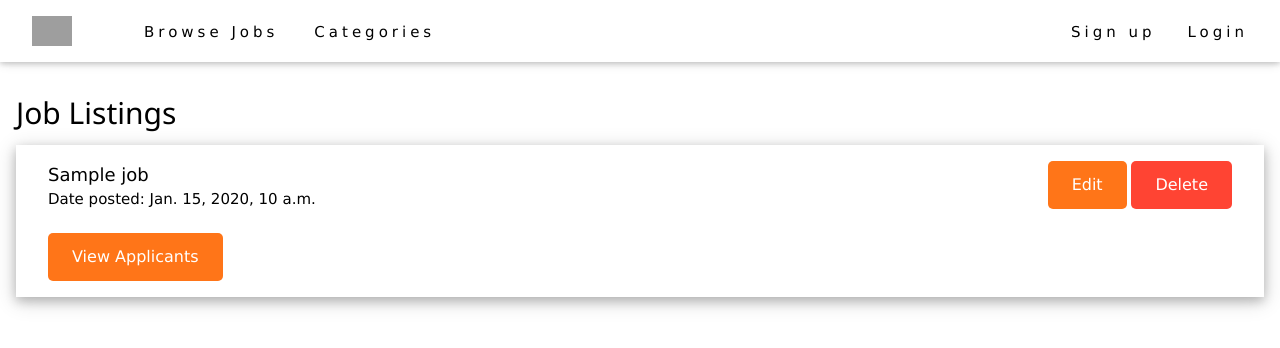
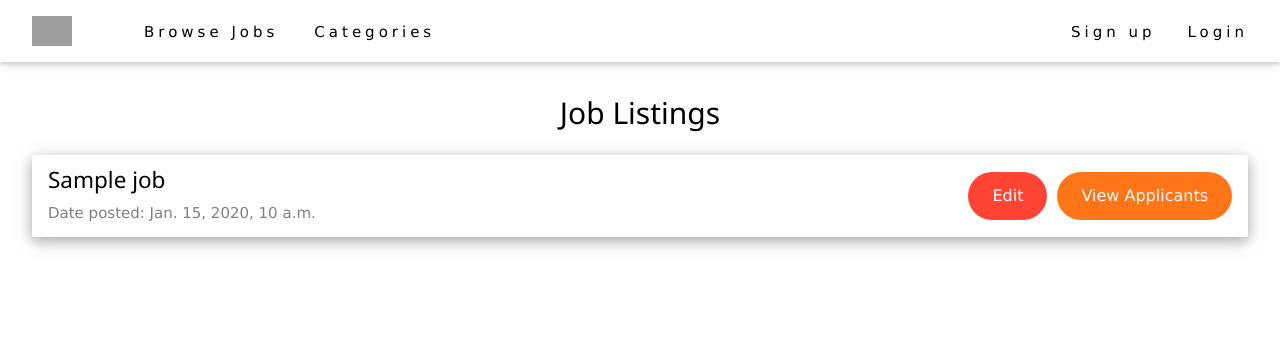
Before and after one commit to schin279/cashu, a Django app: template templates/employer/employer_jobs.html in a window 1280 px wide. Shown: the top 348 px of the page. Run offline with Django 4.2, Linux system fonts and the light colour scheme; the template is opened without the code that fills it: most values are stand-ins (such as "Sample title", 1, 10 or a date in 2020); grey boxes are pictures that could not be loaded.

Commit message:
Update employer_jobs.html

```diff
--- a/templates/employer/employer_jobs.html
+++ b/templates/employer/employer_jobs.html
@@ -2,59 +2,81 @@
 
 {% block content %}
 <style>
-    .custom-button {
+    .util-button {
         background-color: #FF7518;
         color: #fff;
         border: none;
         padding: 12px 24px;
         font-size: 16px;
         cursor: pointer;
-        border-radius: 5px;
+        border-radius: 30px;
         transition: background-color 0.3s ease;
         text-decoration: none;
         display: inline-block;
     }
-    .custom-button:hover {
+    .util-button:hover {
         background-color: #8B4000;
     }
-    .delete-button {
+    .edit-button {
         background-color: #FF4433;
         color: #fff;
         border: none;
         padding: 12px 24px;
         font-size: 16px;
         cursor: pointer;
-        border-radius: 5px;
+        border-radius: 30px;
         transition: background-color 0.3s ease;
         text-decoration: none;
         display: inline-block;
     }
-    .delete-button:hover {
+    .edit-button:hover {
         background-color: #C04000;
+    }
+    .job-list-item {
+        display: flex;
+        align-items: center;
+        justify-content: space-between;
+        padding: 16px;
+    }
+    .job-details {
+        display: flex;
+        flex-direction: column;
+    }
+    .job-details h3 {
+        margin: 0;
+        font-size: 1.5em;
+    }
+    .job-details p {
+        margin: 5px 0;
+        color: grey;
+    }
+    .button-container {
+        display: flex;
+        gap: 10px;
     }
 </style>
 <div class="w3-container w3-content" style="max-width:1400px; margin-top:80px">
-    <h2>Job Listings</h2>
-    <ul class="w3-ul w3-card-4">
+    <h2 style="text-align: center; font-size: 2em; margin-bottom: 20px;">Job Listings</h2>
+    <ul class="w3-ul">
         {% for job in jobs_posted %}
-        <li class="w3-bar">
-            <div class="w3-bar-item" style="width: 80%;">
-                <span class ="w3-large">{{ job.title }}</span><br>
-                <span>Date posted: {{ job.date_posted }}</span><br><br>
-                <form action="{% url 'view_applications' job.job_id %}" method="get" style="display: inline;">
-                    <button class="custom-button" type="submit">View Applicants</button>
+        <li class="w3-card-4 w3-margin job-list-item">
+            <div class="job-details">
+                <h3>{{ job.title }}</h3>
+                <p>Date posted: {{ job.date_posted }}</p>
+            </div>
+            <div class="button-container">
+                <form action="{% url 'edit_job' job.job_id %}" method="get">
+                    <button class="edit-button" type="submit">Edit</button>
                 </form>
-            </div>
-            <div class="w3-bar-item" style="width: 20%; text-align: right;">
-                <form action="{% url 'edit_job' job.job_id %}" method="get" style="display: inline;">
-                    <button class="custom-button" type="submit">Edit</button>
-                </form>
-                <form action="{% url 'delete_job' job.job_id %}" method="post" style="display: inline;">
-                    {% csrf_token %}
-                    <button class="delete-button" type="submit">Delete</button>
+                <form action="{% url 'view_applications' job.job_id %}" method="get">
+                    <button class="util-button" type="submit">View Applicants</button>
                 </form>
             </div>
         </li>
+        {% empty %}
+            <li class="w3-card-4 w3-margin w3-padding">
+                <p style="text-align: center; color: grey;">No jobs posted yet.</p>
+            </li>
         {% endfor %}
     </ul>
 </div>
```
